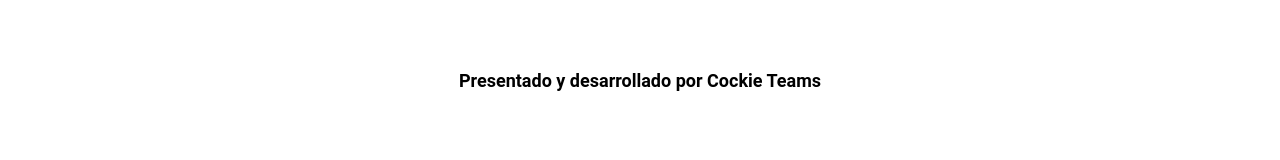
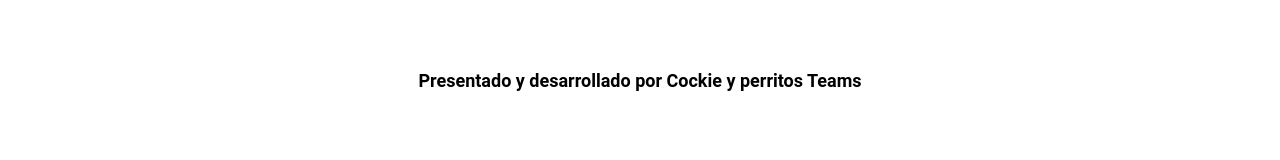
Before and after one commit to Hiceklent/Betek-Workshop, a plain HTML site: page index.html in a window 1280 px wide. Shown: the part 251-411 px from the top of the page. Drawn offline with Linux system fonts and the light colour scheme.

Commit message:
Añadi perritos al presentado y desarrollado por

```diff
--- a/index.html
+++ b/index.html
@@ -10,7 +10,7 @@
     <section class="section-del-cuerpo-principal">
       <h1 class="titulo-principal">Betek Workshop #1</h1>
       <h2 class="subtitulo-principal">
-        Presentado y desarrollado por Cockie Teams
+        Presentado y desarrollado por Cockie y perritos Teams
       </h2>
 
       <div class="contenedor-de-cards">
```
